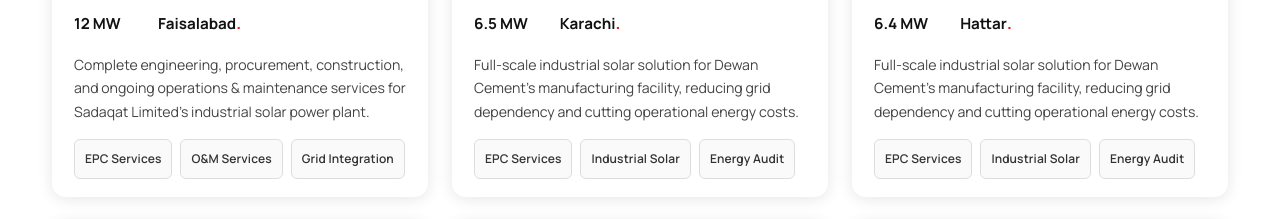
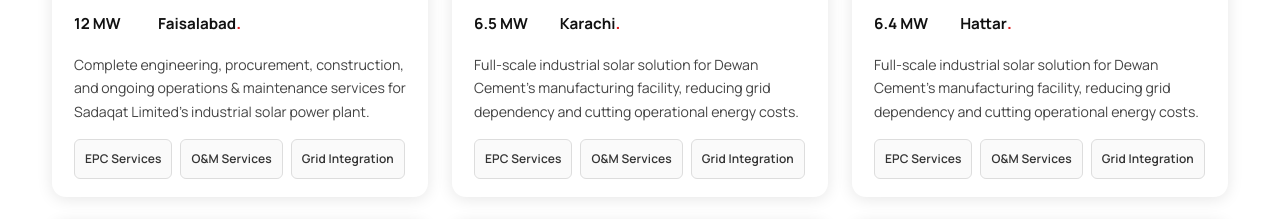
Before and after one commit to Techx425/Techx, a Next.js app: page /projects in a window 1280 px wide. Shown: the part 940-1159 px from the top of the page. Built offline with nearby package versions, Linux system fonts and the light colour scheme.

Commit message:
Update tags for Cement Solar Plant projects to match Textile Solar Plant

```diff
--- a/src/app/projects/page.tsx
+++ b/src/app/projects/page.tsx
@@ -29,7 +29,7 @@ const projects = [
         location: 'Karachi',
         img: '/images/projects/deewan2.jpeg',
         desc: 'Full-scale industrial solar solution for Dewan Cement\'s manufacturing facility, reducing grid dependency and cutting operational energy costs.',
-        tags: ['EPC Services', 'Industrial Solar', 'Energy Audit'],
+        tags: ['EPC Services', 'O&M Services', 'Grid Integration'],
     },
     {
         id: 21,
@@ -39,7 +39,7 @@ const projects = [
         location: 'Hattar',
         img: '/images/projects/projects-main.jpeg',
         desc: "Full-scale industrial solar solution for Dewan Cement's manufacturing facility, reducing grid dependency and cutting operational energy costs.",
-        tags: ['EPC Services', 'Industrial Solar', 'Energy Audit'],
+        tags: ['EPC Services', 'O&M Services', 'Grid Integration'],
     },
     {
         id: 3,
```
